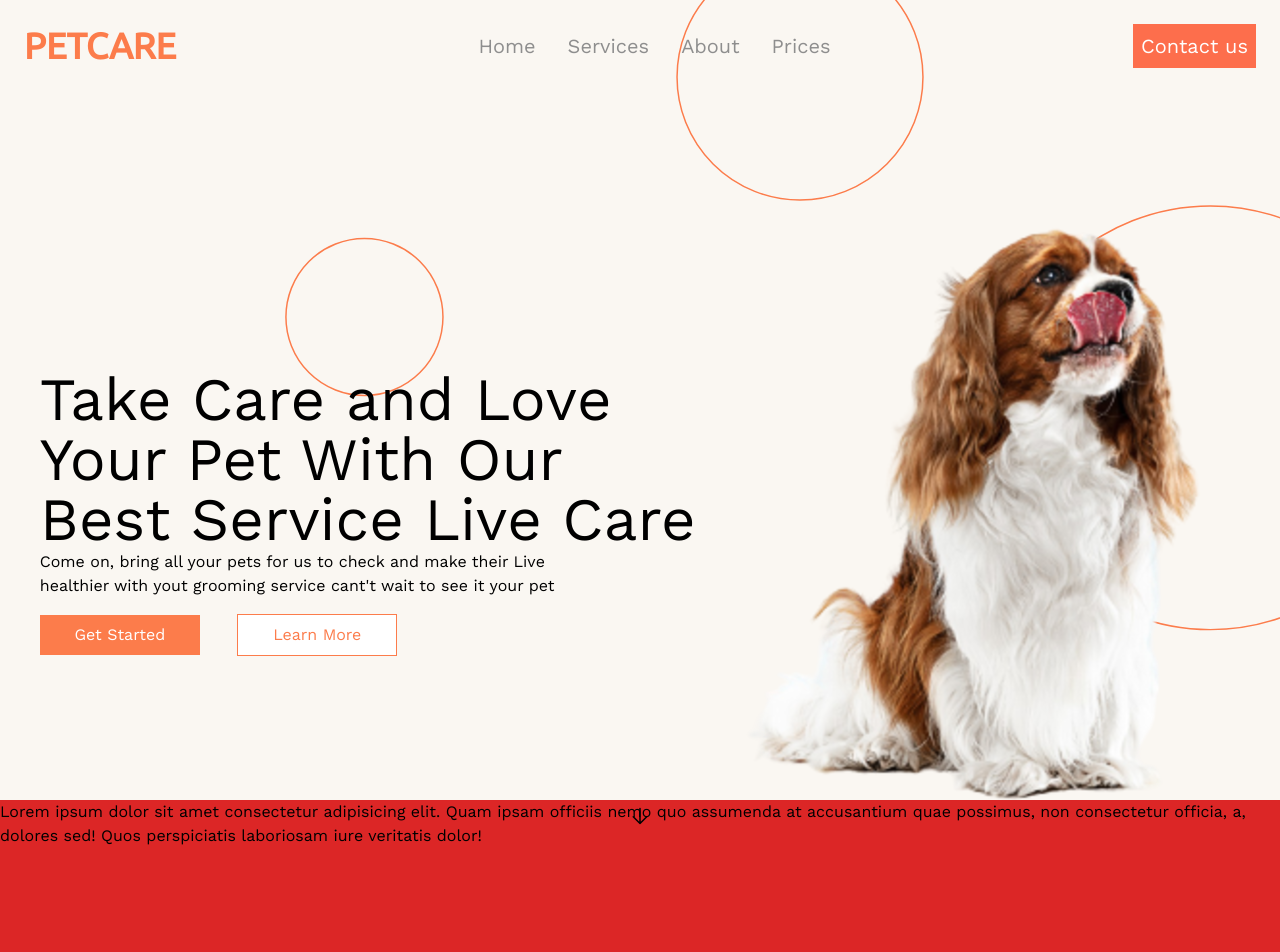
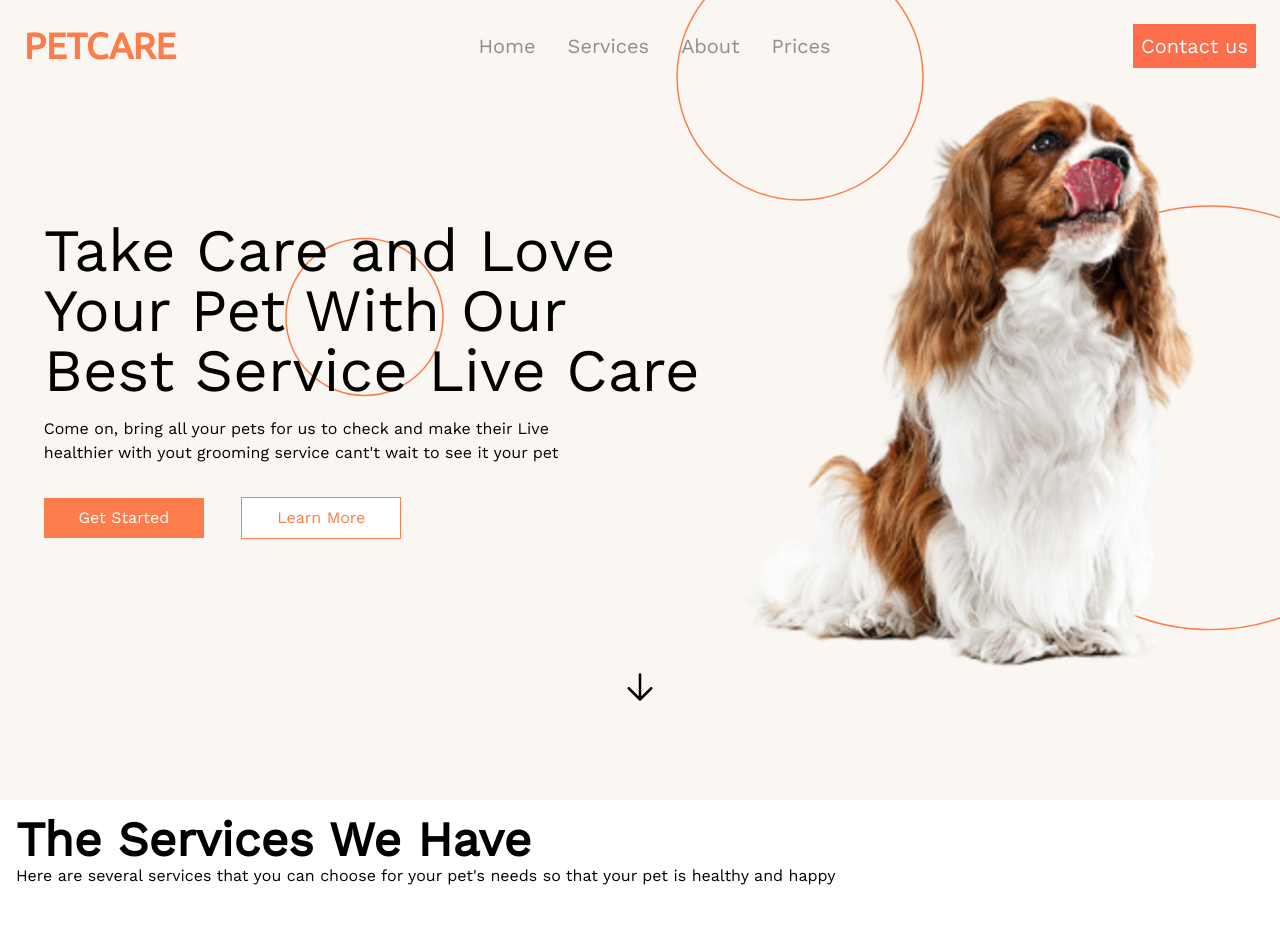
Before and after one commit to erickreisti/petcare, a website: page public/index.html in a window 1280 px wide. Shown: the top 952 px of the page. Drawn offline with nearby package versions, Linux system fonts and the light colour scheme; files that its build step writes are made by us from their sources.

Commit message:
melhorado a hero

```diff
--- a/public/index.html
+++ b/public/index.html
@@ -25,13 +25,12 @@
   </head>
   <body class="font-work overflow-x-hidden">
     <!-- Home -->
-    <div
-      class="w-full min-h-screen bg-no-repeat bg-cover"
+    <section
+      class="min-h-screen w-screen bg-no-repeat bg-cover"
       style="background-image: url('./img/bg-circles.svg')"
     >
       <!-- Navbar -->
-      <header class="">
-        <nav class="relative flex justify-between items-center p-6">
+      <nav class="relative flex justify-between items-center p-6 z-10">
         <h1 class="text-coral text-4xl font-bold font-ubuntu uppercase">
           Petcare
         </h1>
@@ -47,16 +46,19 @@
           <a href="#">Contact us</a>
         </button>
       </nav>
-      </header>
-      <section class="w-full top-1/4 absolute p-4">
-        <div class="flex justify-around items-center">
+      <!-- Hero -->
+      <div
+        class="absolute top-0 min-h-screen w-screen px-6 flex flex-col justify-center"
+      >
+        <!-- Flex Hero -->
+        <div class="flex items-center justify-around">
           <div>
             <h1 class="text-4xl lg:text-5xl xl:text-6xl">
               Take Care and Love <br />
               Your Pet With Our <br />
               Best Service Live Care
             </h1>
-            <p class="text-md">
+            <p class="text-md font-light my-4">
               Come on, bring all your pets for us to check and make their
               Live<br />
               healthier with yout grooming service cant't wait to see it your
@@ -75,7 +77,8 @@
             <img class="max-w-md xl:max-w-max" src="./img/dog.png" alt="" />
           </div>
         </div>
-        <div class="flex justify-center cursor-pointer">
+        <!-- Flex Hero -->
+        <div class="self-center cursor-pointer">
           <a href="#services"
             ><svg
               xmlns="http://www.w3.org/2000/svg"
@@ -83,7 +86,7 @@
               viewBox="0 0 24 24"
               stroke-width="1.5"
               stroke="currentColor"
-              class="w-6 h-6 animate-bounce"
+              class="w-10 h-10 animate-bounce"
             >
               <path
                 stroke-linecap="round"
@@ -93,19 +96,18 @@
             </svg>
           </a>
         </div>
+      </div>
+      <!-- Hero -->
     </section>
+
+    <section id="#services" class="min-h-screen p-4">
+      <div class="flex flex-col">
+        <h1 class="text-5xl font-bold">The Services We Have</h1>
+        <p class="text-base font-light">
+          Here are several services that you can choose for your pet's needs so
+          that your pet is healthy and happy
+        </p>
       </div>
-    <section id="" class="h-screen w-full bg-red-600">
-      Lorem ipsum dolor sit amet consectetur adipisicing elit. Quam ipsam
-      officiis nemo quo assumenda at accusantium quae possimus, non consectetur
-      officia, a, dolores sed! Quos perspiciatis laboriosam iure veritatis
-      dolor!
-    </section>
-    <section id="services" class="w-full bg-red-600">
-      Lorem ipsum dolor sit amet consectetur adipisicing elit. Quam ipsam
-      officiis nemo quo assumenda at accusantium quae possimus, non consectetur
-      officia, a, dolores sed! Quos perspiciatis laboriosam iure veritatis
-      dolor!
     </section>
   </body>
 </html>
```
Also changed, not shown: public/css/tailwind.css. Lines whose indentation alone changed are shown as unchanged.
